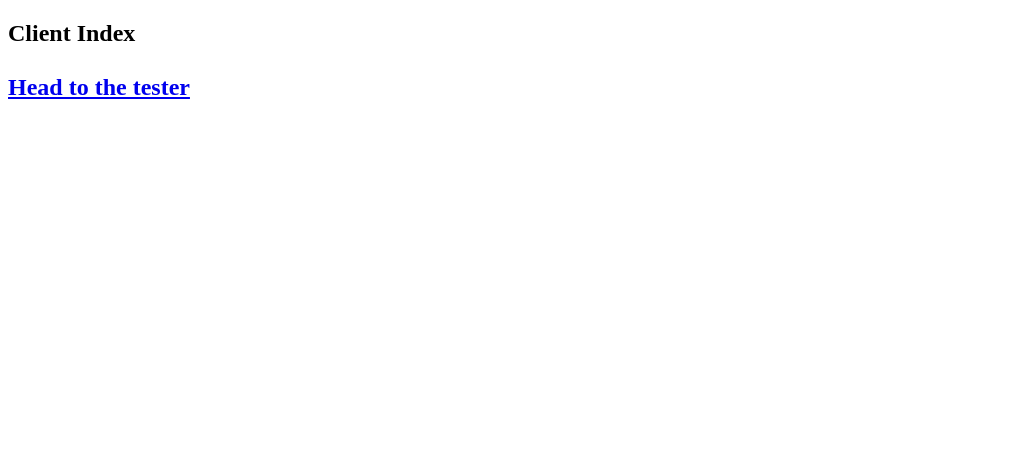
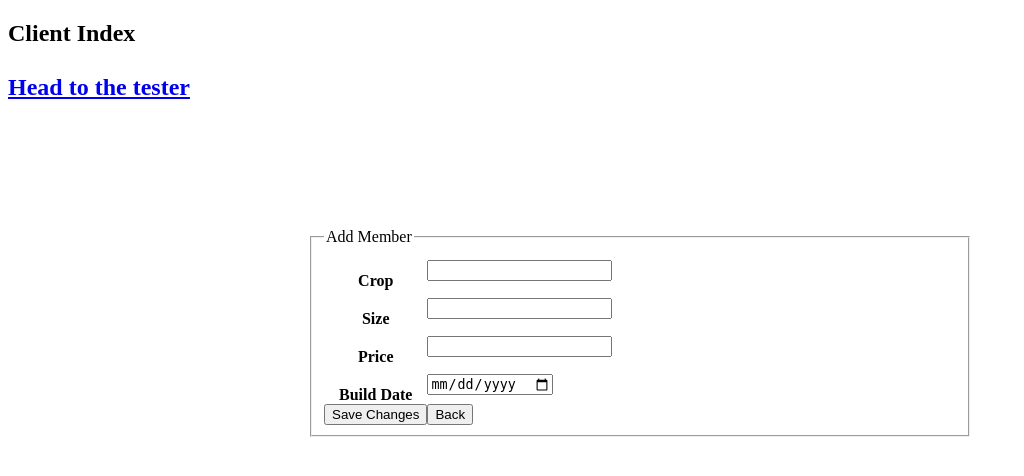
Before and after one commit to WMBYBE/Scrum3, a PHP site: page /index.php in a window 1280 px wide. Shown: the top 476 px of the page, without its empty margins (0-1024 px from the left). Run offline with PHP 8.4, Linux system fonts and the light colour scheme.

Commit message:
some updates to index

```diff
--- a/Provider_21/API_21.php
+++ b/Provider_21/API_21.php
@@ -3,6 +3,8 @@
 require_once 'classes/DB.php';
 
 header('Content-Type: application/json');
+
+include('classes/farm.php');
 
 $db = new DB();
 
@@ -39,7 +41,7 @@ switch ($method) {
             $data = json_decode(file_get_contents("php://input"), true);
 
             if ($action == 'createFarm') {
-                $farm = new Farm($data['Crop'], $data['size'], $data['price'], $data['BuildDate']);
+                $farm = new farm($data['Crop'], $data['size'], $data['price'], $data['BuildDate']);
                 $result = ["id" => $db->insertFarm($farm)];
             } elseif ($action == 'createHouse') {
                 $house = new House($data['Address'], $data['Owner'], $data['value'], $data['BuildDate']);
@@ -61,7 +63,7 @@ switch ($method) {
             $data = json_decode(file_get_contents("php://input"), true);
 
             if ($action == 'updateFarm' && isset($data['id'])) {
-                $farm = new Farm($data['Crop'], $data['size'], $data['price'], $data['BuildDate']);
+                $farm = new farm($data['Crop'], $data['size'], $data['price'], $data['BuildDate']);
                 $farm->setId($data['id']);
                 $result = ["success" => $db->updateFarm($farm)];
             } elseif ($action == 'updateHouse' && isset($data['id'])) {
--- a/Provider_21/Client_21/index.php
+++ b/Provider_21/Client_21/index.php
@@ -8,3 +8,55 @@ Head to the tester</a>
 <br /><br />
 </h2>
 </html>
+<!DOCTYPE html>
+<html>
+<head>
+    <title>Add Member</title>
+
+    <style type="text/css">
+        fieldset {
+            margin: auto;
+            margin-top: 100px;
+            width: 50%;
+        }
+
+        table tr th {
+            padding-top: 20px;
+        }
+    </style>
+
+</head>
+<body>
+
+<fieldset>
+    <legend>Add Member</legend>
+
+    <form action="../API_21.php?action=createFarm" method="post">
+        <table cellspacing="0" cellpadding="0">
+            <tr>
+                <th>Crop</th>
+                <td><input type="text" id="Crop" name ="crop"></td>
+            </tr>
+            <tr>
+                <th>Size</th>
+                <td><input type="number" id="size" name ="size"></td>
+            </tr>
+            <tr>
+                <th>Price</th>
+                <td><input type="number" id="price" name ="price"></td>
+            </tr>
+            <tr>
+                <th>Build Date</th>
+                <td><input type="date" id="BuildDate" name ="BuildDate"></td>
+            </tr>
+            <tr>
+                <td><button type="submit">Save Changes</button></td>
+                <td><a href="index.php"><button type="button">Back</button></a></td>
+            </tr>
+        </table>
+    </form>
+
+</fieldset>
+
+</body>
+</html>
```
Also changed, not shown: Provider_21/classes/farm.php (+4 -4 lines).
